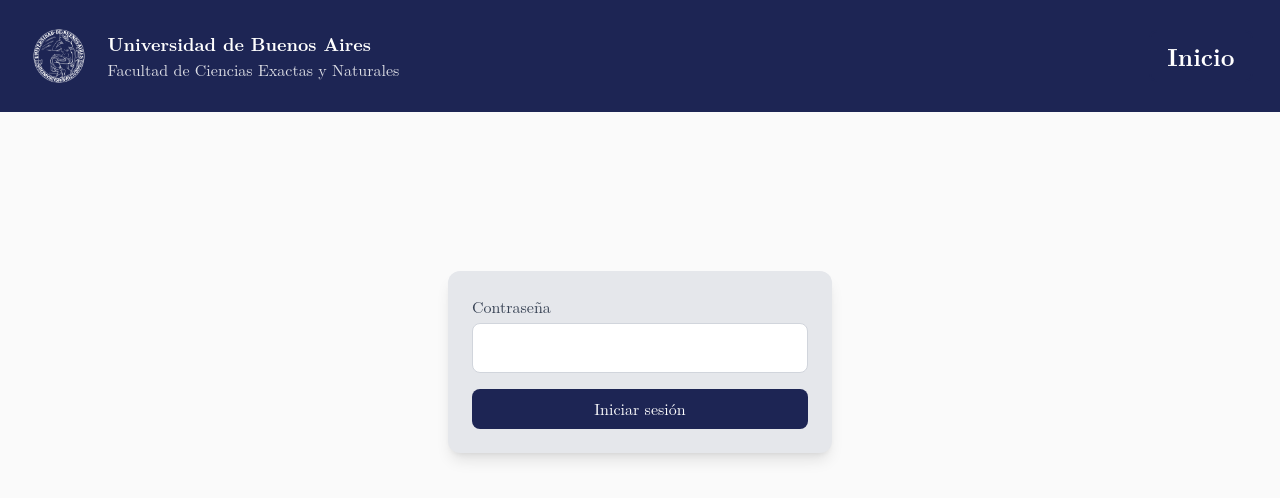
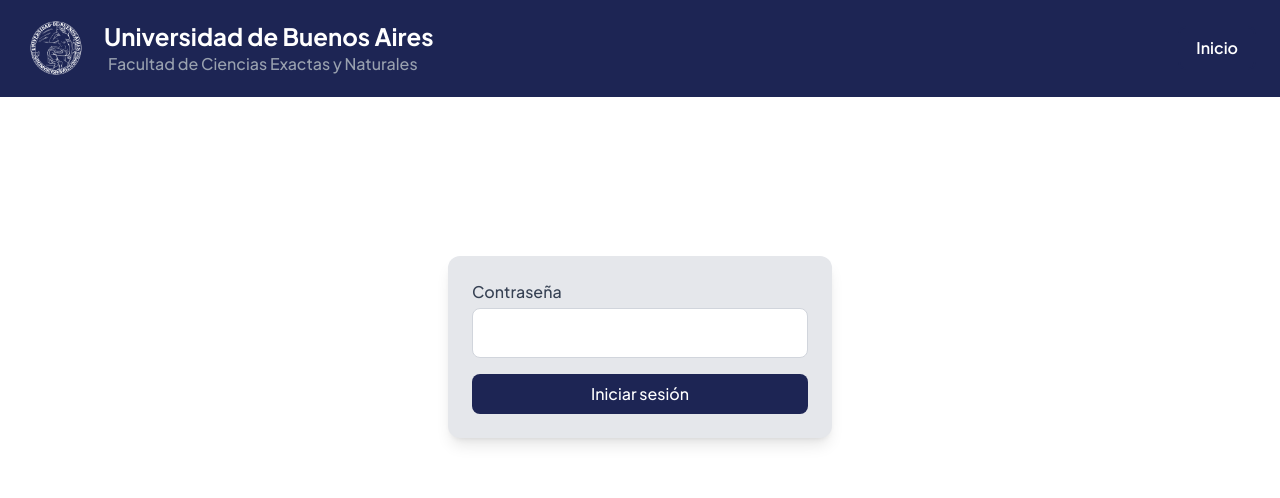
Before and after one commit to AJVP1/fisica, a React (Vite) app: page /#/login in a window 1280 px wide. Shown: the top 498 px of the page. Built offline with nearby package versions, Linux system fonts and the light colour scheme; what better-react-mathjax would draw is missing.

Commit message:
avance hasta introduccion

```diff
--- a/index.html
+++ b/index.html
@@ -4,7 +4,15 @@
     <meta charset="UTF-8" />
     <link rel="icon" type="image/svg+xml" href="/logo.svg" />
     <meta name="viewport" content="width=device-width, initial-scale=1.0" />
-    <title>fisica</title>
+    <title>Fisica</title>
+    <link
+      href="https://fonts.googleapis.com/css2?family=Plus+Jakarta+Sans:wght@400;500;600;700;800&display=swap"
+      rel="stylesheet"
+    />
+    <link
+      href="https://fonts.googleapis.com/css2?family=Material+Symbols+Outlined:wght,FILL@100..700,0..1&display=swap"
+      rel="stylesheet"
+    />
   </head>
   <body>
     <div id="root"></div>
--- a/src/App.tsx
+++ b/src/App.tsx
@@ -2,9 +2,6 @@
 import { HashRouter, Route, Routes } from "react-router-dom";
 import { lazy, Suspense } from "react";
 import { MathJaxContext } from "better-react-mathjax";
-
-// importaciones de componentes
-import { Header } from "./components/Header";
 
 // importaciones de rutas
 import Router2 from "./routes/Router2";
@@ -43,8 +40,6 @@ function App() {
   return (
     <MathJaxContext config={{ tex: { inlineMath: [["$", "$"]] } }}>
       <HashRouter>
-        <Header />
-
         <Suspense fallback={<LoadingComponent />}>
           <Routes>
             <Route
--- a/src/auth/LoginPage.tsx
+++ b/src/auth/LoginPage.tsx
@@ -1,6 +1,7 @@
 import { useState } from "react";
 import { useAuth } from "./Auth.tsx";
 import { Navigate, useNavigate } from "react-router-dom";
+import { Header } from "../components/Header.tsx";
 
 const VALID_PASSWORD = "fisica";
 
@@ -25,6 +26,8 @@ function LoginPage() {
   }
 
   return (
+    <>
+      <Header />
       <section className="flex justify-center items-center h-[calc(100vh-300px)] p-4">
         <form
           className="bg-gray-200 p-4 md:p-6 rounded-xl shadow-lg flex flex-col gap-4 w-full max-w-xs md:max-w-sm"
@@ -62,6 +65,7 @@ function LoginPage() {
           </button>
         </form>
       </section>
+    </>
   );
 }
 
--- a/src/components/Header.tsx
+++ b/src/components/Header.tsx
@@ -6,12 +6,12 @@ export const Header = () => {
   const auth = useAuth();
 
   return (
-    <header className="sticky top-0 z-50 font-bold text-2xl flex justify-center gap-187.5 items-center bg-[#1d2554] text-white p-6">
+    <header className="sticky top-0 z-50 w-full border-b border-[#1d2554] bg-[#1d2554] text-white backdrop-blur-lg mx-auto flex justify-between px-6 py-4">
       <Link className="flex items-center gap-4" to="/">
         <img src={logo} alt="Logo" className="brightness-0 invert w-16 h-16" />
         <div>
-          <p className="mt-0">Universidad de Buenos Aires</p>
-          <p className="text-base text-white/85 font-medium mt-0">
+          <p className="mt-0 text-2xl font-bold">Universidad de Buenos Aires</p>
+          <p className="text-base text-gray-400 font-medium mt-0 ml-1">
             Facultad de Ciencias Exactas y Naturales
           </p>
         </div>
@@ -19,14 +19,14 @@ export const Header = () => {
       {!auth.user ? (
         <Link
           to="/login"
-          className="border-2 border-[#1d2554] font-semibold text-white px-4 py-2 rounded-lg hover:border-white"
+          className="self-center border-2 border-[#1d2554] font-semibold text-white px-4 py-2 rounded-lg hover:border-white"
         >
           Inicio
         </Link>
       ) : (
         <button
           onClick={auth.logout}
-          className="border-2 border-[#1d2554] font-semibold text-white px-4 py-2 rounded-lg hover:border-white"
+          className="self-center border-2 border-[#1d2554] font-semibold text-white px-4 py-2 rounded-lg hover:border-white"
         >
           Cerrar sesión
         </button>
--- a/src/index.css
+++ b/src/index.css
@@ -19,35 +19,16 @@ html {
 
 /* Estilo del body */
 body {
-  font-family:
-    "Latin Modern Roman", "Computer Modern", Georgia, "Times New Roman", serif;
-  font-size: 18px;
+  font-family: "Plus Jakarta Sans", sans-serif;
+  font-size: 16px;
   line-height: 1.5;
-  color: #2d2d2d;
-  background-color: #fafafa;
+  color: #141414;
+  background-color: #ffffff;
   min-height: 100%;
   width: 100%;
   margin: 0;
-}
-
-/* Párrafos y listas */
-@layer base {
-  p,
-  li {
-    @apply mt-2 text-sm sm:text-base md:text-lg;
-  }
-  h3 {
-    @apply text-xl sm:text-2xl font-semibold mt-6;
-  }
-  ol {
-    @apply list-decimal list-inside mt-2;
-  }
-  ul {
-    @apply list-disc list-inside mt-2;
-  }
-  h4 {
-    @apply mt-4 text-sm sm:text-base md:text-lg font-bold;
-  }
+  -webkit-font-smoothing: antialiased;
+  -moz-osx-font-smoothing: grayscale;
 }
 
 /* El contenedor root también debe ocupar el 100% */
@@ -64,7 +45,7 @@ body {
   border-radius: 12px;
   margin: 24px 0;
   overflow: hidden;
-  width: 80%;
+  width: 100%;
   margin: 24px auto;
 }
 
@@ -94,19 +75,50 @@ body {
   font-size: inherit;
 }
 
+/* Terminal / comando */
+code.terminal {
+  display: block;
+  background: #141414;
+  color: #e5e5e5;
+  font-family:
+    "ui-monospace", "SFMono-Regular", "Menlo", "Monaco", "Consolas", monospace;
+  font-size: 0.875rem;
+  padding: 16px 20px;
+  border-radius: 10px;
+  white-space: pre;
+  overflow-x: auto;
+}
+
 /* Sintaxis highlight básico */
-.code-box .keyword {
+.code-box .keyword,
+pre .keyword {
   color: #ff79c6;
 }
-.code-box .string {
+.code-box .string,
+pre .string {
   color: #f1fa8c;
 }
-.code-box .comment {
+.code-box .comment,
+pre .comment {
   color: #6272a4;
 }
-.code-box .number {
+.code-box .number,
+pre .number {
   color: #bd93f9;
 }
-.code-box .function {
+.code-box .function,
+pre .function {
   color: #50fa7b;
 }
+
+/* Sidebar scroll personalizado */
+.sidebar-scroll::-webkit-scrollbar {
+  width: 4px;
+}
+.sidebar-scroll::-webkit-scrollbar-track {
+  background: transparent;
+}
+.sidebar-scroll::-webkit-scrollbar-thumb {
+  background: #f2f2f2;
+  border-radius: 2px;
+}
--- a/src/pages/Introduccion.tsx
+++ b/src/pages/Introduccion.tsx
@@ -1,9 +1,15 @@
+import { DocsLayout } from "../layout/Docs.tsx";
+import { TableOfContents } from "../components/TableOfContents.tsx";
+import modulosData from "../data/modulos.json";
+
 export const Introduccion = () => {
   return (
-    <section className="bg-[#fafafa] max-w-237 mx-auto p-4 md:p-6">
-      <h2 className="text-2xl md:text-3xl lg:text-4xl font-bold text-[#1d2554] text-center mt-4 md:mt-6">
+    <DocsLayout
+      toc={<TableOfContents items={modulosData.sidebar[0].items[0].toc} />}
+    >
+      <h1 className="text-2xl md:text-3xl lg:text-4xl font-bold text-[#1d2554] text-center mt-4 md:mt-6">
         Introducción a la materia
-      </h2>
+      </h1>
       <p className="mt-4 md:mt-6">
         La Física estudia la naturaleza y cómo funciona el universo, desde las
         partículas más pequeñas hasta las galaxias. Es un conjunto de ideas,
@@ -80,6 +86,6 @@ export const Introduccion = () => {
         diversos fenómenos de la naturaleza. Estos temas se abordan tanto desde
         una perspectiva conceptual como mediante modelos matemáticos.
       </p>
-    </section>
+    </DocsLayout>
   );
 };
```
Lines whose indentation alone changed are shown as unchanged.
